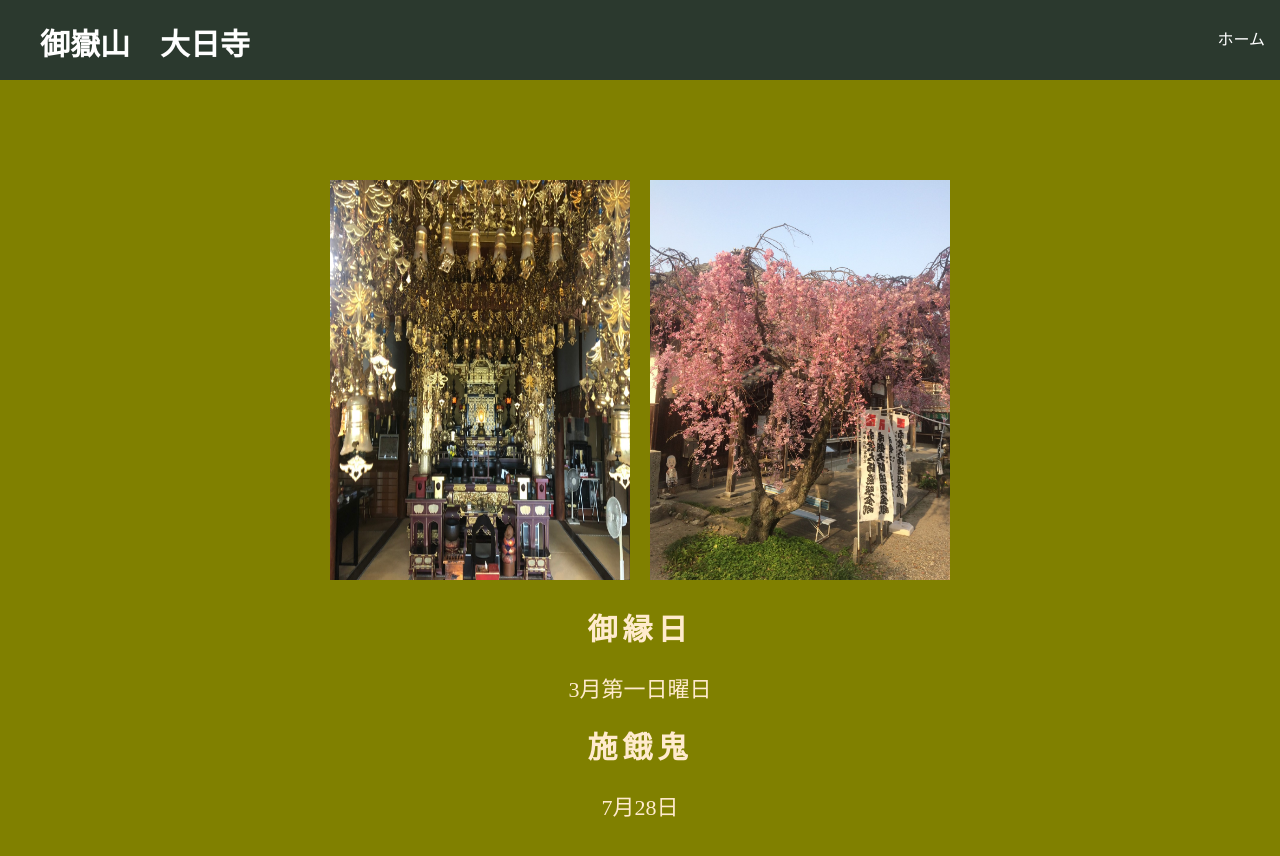
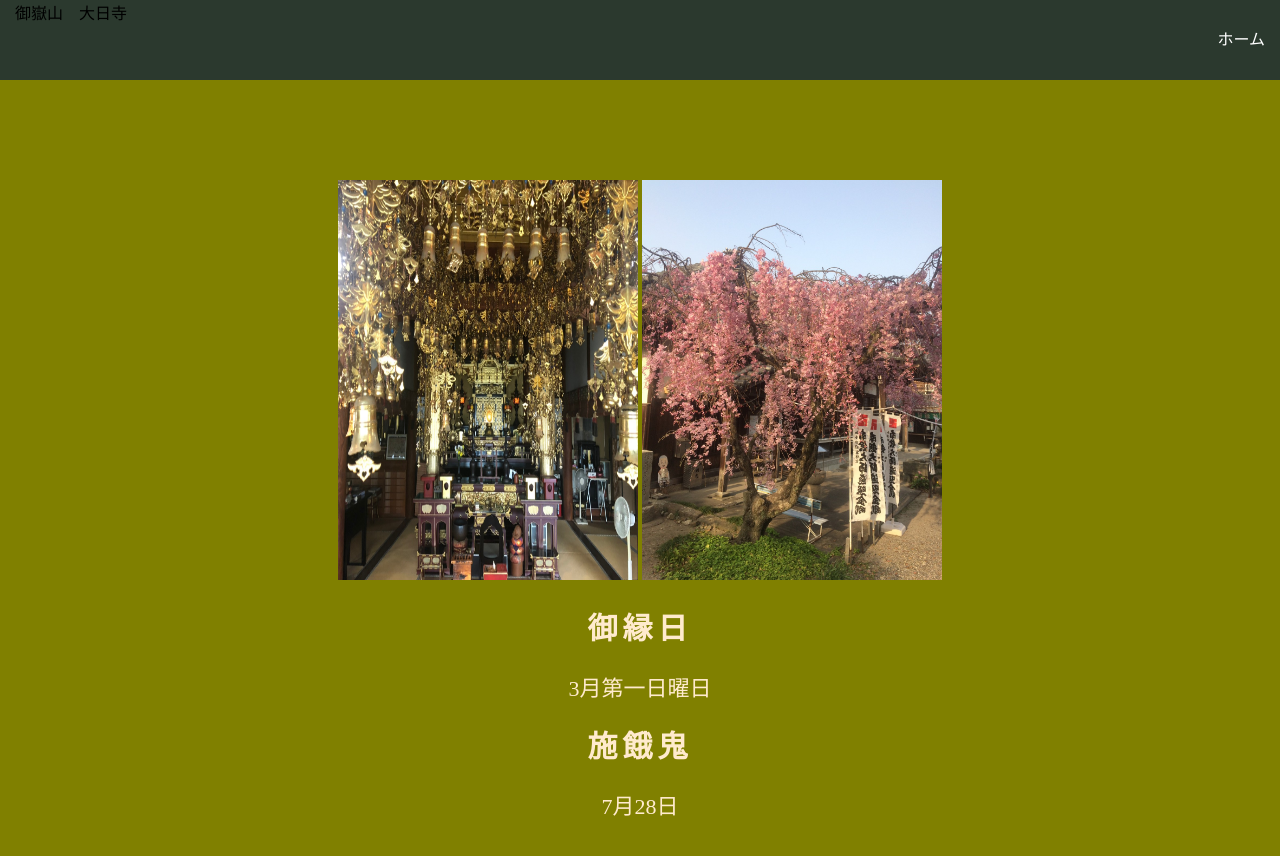
Before and after one commit to dainichiji/dainichiji.github.io, a plain HTML site: page event.html in a window 1280 px wide. Drawn offline with Linux system fonts and the light colour scheme.

Commit message:
Update event.html

```diff
--- a/event.html
+++ b/event.html
@@ -8,14 +8,14 @@
     <header>
       <div class="container">
         <div class="header-left">
-          <h1>御嶽山　大日寺</h1>
+          <a>御嶽山　大日寺</a>
         </div>
         <div class="header-right">
             <a href="index.html">ホーム</a>
     </header>
     <div class="top-wrapper">
         <img src="1664943436040.jpg" width="300" height="400">
-      　<img src="1664943442057.jpg" width="300" height="400">
+        <img src="1664943442057.jpg" width="300" height="400">
         <h1>御縁日</h1>
         <p>3月第一日曜日</p>
         <h1>施餓鬼</h1>
```
